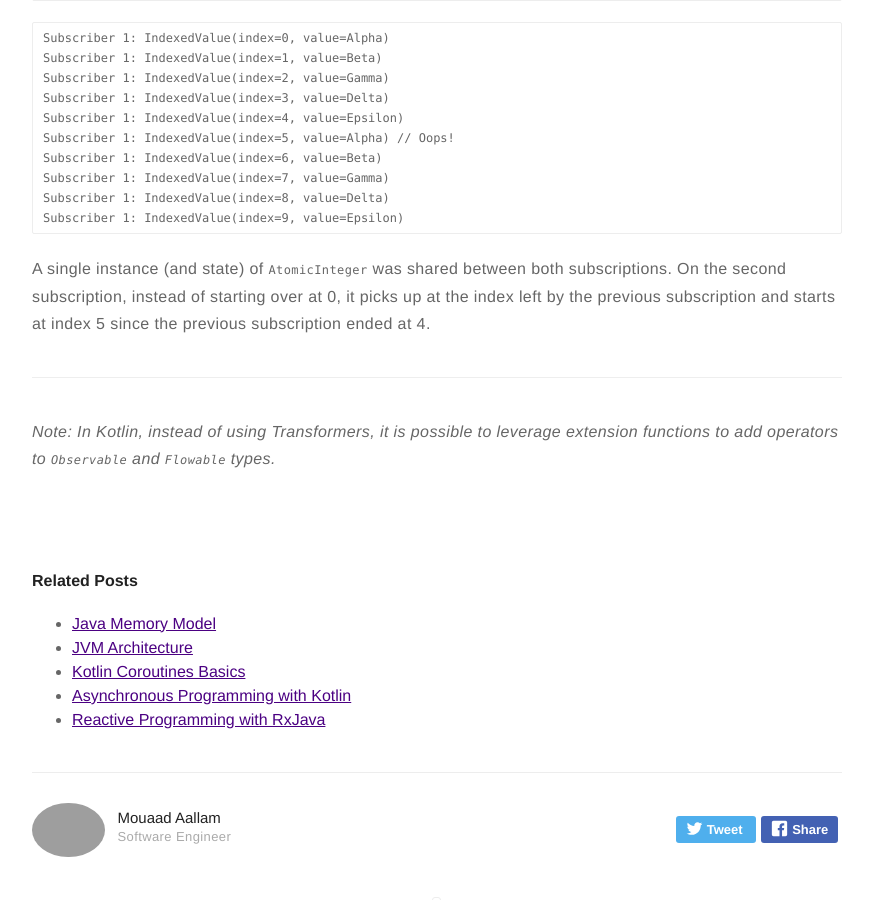
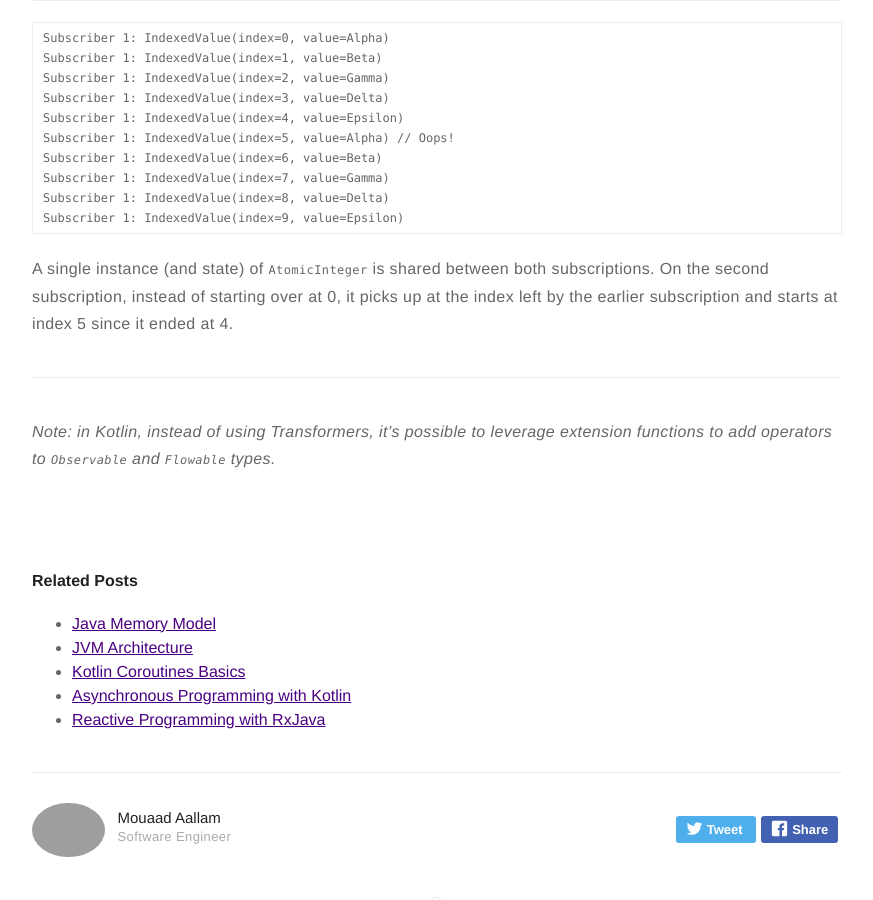
Before and after one commit to aallam/aallam.github.io, a Jekyll site: the page built from _posts/rxjava/2019-05-01-rxjava:-transformers.md, in a window 1280 px wide and 900 px high, scrolled down 2571 px. Shown: the whole window, without its empty margins (203-1076 px from the left). Built offline with Jekyll 4.4.1, drawn with Linux system fonts in a browser that asks for light colours; some of the changed text lies outside the part shown.

Commit message:
fix(rx-transformers): typos and styles

````diff
--- a/_posts/rxjava/2019-05-01-rxjava:-transformers.md
+++ b/_posts/rxjava/2019-05-01-rxjava:-transformers.md
@@ -127,7 +126,7 @@ Subscriber 1: IndexedValue(index=7, value=Gamma)
 Subscriber 1: IndexedValue(index=8, value=Delta)
 Subscriber 1: IndexedValue(index=9, value=Epsilon)
 ```
-A single instance (and state) of `AtomicInteger` was shared between both subscriptions. On the second subscription, instead of starting over at 0, it picks up at the index left by the previous subscription and starts at index 5 since the previous subscription ended at 4.
+A single instance (and state) of `AtomicInteger` is shared between both subscriptions. On the second subscription, instead of starting over at 0, it picks up at the index left by the earlier subscription and starts at index 5 since it ended at 4.
 
 - - - -
-_Note: In Kotlin, instead of using Transformers, it is possible to leverage extension functions to add operators to `Observable` and `Flowable` types._
+_Note: in Kotlin, instead of using Transformers, it's possible to leverage extension functions to add operators to `Observable` and `Flowable` types._
````
Also changed, not shown: other parts of _posts/rxjava/2019-05-01-rxjava:-transformers.md (+3 -4 lines).
